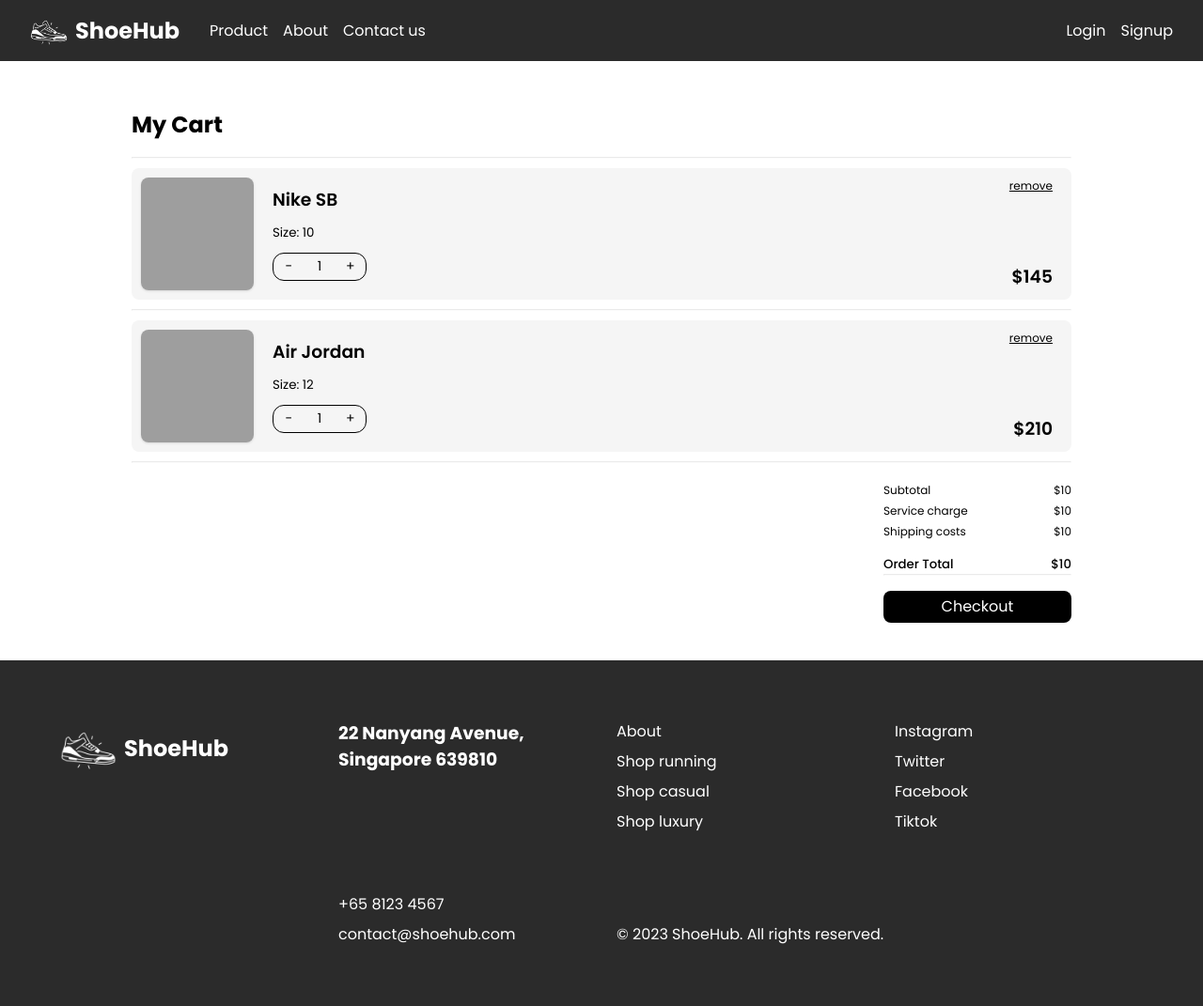
After one commit to johnsuharjono/shoehub, a PHP site: page /cart.php in a window 1280 px wide. The commit adds this page. Shown: the whole page at 94% size. Run offline with PHP 8.4, Linux system fonts and the light colour scheme; grey boxes are pictures that could not be loaded.

Commit message:
Kelvin: cart page, payment successful

```diff
--- /dev/null
+++ b/cart.php
@@ -0,0 +1,114 @@
+<!DOCTYPE html>
+<html lang="en">
+
+<head>
+  <meta charset="UTF-8">
+  <meta name="viewport" content="width=device-width, initial-scale=1.0">
+  <title>Shoehub</title>
+  <link rel='stylesheet' href='css/reset.css'>
+  <link rel="stylesheet" href="css/global.css">
+  <link rel='stylesheet' href='css/cart.css'>
+  <link rel="preconnect" href="https://fonts.googleapis.com">
+  <link rel="preconnect" href="https://fonts.gstatic.com" crossorigin>
+  <link href="https://fonts.googleapis.com/css2?family=Poppins:wght@300;400;500;600;700&display=swap" rel="stylesheet">
+  <script src="js/quantity-counter.js" defer></script>
+  <script src="js/checkout-logic.js" defer></script>
+</head>
+
+<body>
+  <?php
+  include_once 'components/navbar.php';
+  ?>
+
+  <div class="cart-wrapper">
+    <div class="cart">
+      <h2 class="my-cart-text">My Cart</h2>
+      <hr />
+
+      <?php
+      class Product {
+        public $name;
+        public $size;
+        public $unitPrice;
+
+        public function __construct($name, $size, $unitPrice) {
+            $this->name = $name;
+            $this->size = $size;
+            $this->unitPrice = $unitPrice;
+        }
+      }
+
+      $p1 = new Product("Nike SB", "10", 145);
+      $p2 = new Product("Air Jordan", "12", 210);
+      $products = [$p1, $p2];
+
+      foreach ($products as $product) {
+        echo "
+          <div class='card-wrapper'>
+            <div class='card'>
+              <div class='card-image'>
+                <img src='https://source.unsplash.com/black-and-black-and-white-converse-all-star-high-top-sneakers-mWYhrOiAgmA'>
+              </div>
+              <div class='card-text'>
+                <h3>$product->name</h3>
+                <p>Size: $product->size</p>
+                <div class='counter-wrapper'>
+                  <span class='counter-minus'>-</span>
+                  <span class='counter-number'>1</span>
+                  <span class='counter-plus'>+</span>
+                </div>
+              </div>
+              <div class='card-misc'>
+                <span class='remove'>remove</span>
+                <div class='card-price'>
+                  <h3>\$$product->unitPrice</h3>
+                </div>
+              </div>
+            </div>
+            <hr />
+          </div>
+        ";
+      }
+      ?>
+
+      <div class='price-wrapper'>
+        <div class='price'>
+          <div class='price-breakdown'>
+            <div class='row'>
+              <span class='description'>Subtotal</span>
+              <span>$10</span>
+            </div>
+            <div class='row'>
+              <span class='description'>Service charge</span>
+              <span>$10</span>
+            </div>
+            <div class='row'>
+              <span class='description'>Shipping costs</span>
+              <span>$10</span>
+            </div>
+          </div>
+          <div>
+            <div class='row'>
+              <h5 class='description'>Order Total</h5>
+              <h5>$10</h5>
+            </div>
+            <hr />
+          </div>
+          <a href='payment-successful.php'>
+            <button class='checkout-button'>Checkout</button>
+          </a>
+        </div>
+      </div>
+    </div>
+
+  </div>
+
+
+
+  <?php
+  include_once 'components/footer.php';
+  ?>
+
+</body>
+
+</html>
--- a/components/navbar.php
+++ b/components/navbar.php
@@ -20,6 +20,7 @@ session_start();
       <?php
       if (isset($_SESSION["userId"])) {
         $firstName = explode(" ", $_SESSION["userName"])[0];
+        echo "<li><a href='cart.php'>Cart</a></li>";
         echo "<p class='nav__user'>Hello, " . $firstName . "!</p>";
         echo "<li><a href='includes/signout.inc.php'>Logout</a></li>";
       } else {
--- /dev/null
+++ b/css/cart.css
@@ -0,0 +1,144 @@
+.cart-wrapper {
+  display: flex;
+  justify-content: center;
+  min-height: 600px;
+  margin-top: 30px;
+}
+
+.cart-wrapper hr {
+  opacity: 0.2;
+}
+
+.cart {
+  width: 1000px;
+  margin: 20px;
+}
+
+.my-cart-text {
+  margin-bottom: 16px;
+}
+
+.card {
+  width: 100%;
+  margin: 10px 0;
+  padding: 10px;
+  height: 140px;
+  border-radius: 8px;
+  background-color: whitesmoke;
+  display: flex;
+  align-items: center;
+  gap: 20px;
+}
+
+.card-image > img {
+  width: 120px;
+  min-height: 120px;
+  max-height: 120px;
+  object-fit: cover;
+  object-position: center;
+  border-radius: 8px;
+  box-shadow: 0 1px 3px 0 rgb(0 0 0 / 0.1), 0 1px 2px -1px rgb(0 0 0 / 0.1);
+}
+
+.card-text {
+  flex: 1;
+  display: flex;
+  height: 100%;
+  flex-direction: column;
+  justify-content: space-evenly;
+}
+
+.card-text > h3 {
+  font-weight: 600;
+}
+
+.card-text > p {
+  font-size: smaller;
+}
+
+.counter-wrapper {
+  height: 30px;
+  width: 100px;
+  display: flex;
+  align-items: center;
+  justify-content: center;
+  border-radius: 12px;
+  background-color: transparent;
+  border: solid #000 1px;
+}
+
+.counter-wrapper > span {
+  width: 100%;
+  text-align: center;
+  font-size: 14px;
+  cursor: pointer;
+}
+
+.counter-number {
+  pointer-events: none;
+}
+
+.card-misc {
+  display: flex;
+  flex-direction: column;
+  justify-content: space-between;
+  height: 100%;
+  margin-right: 10px;
+}
+
+.card-misc .remove {
+  font-size: 12px;
+  text-decoration: underline;
+  cursor: pointer;
+}
+
+.card-price > h3 {
+  text-align: right;
+  font-weight: 600;
+}
+
+.price-wrapper {
+  display: flex;
+  justify-content: end;
+  margin: 20px 0;
+}
+
+.price {
+  display: flex;
+  flex-direction: column;
+  gap: 16px;
+  width: 200px;
+}
+
+.price-breakdown {
+  display: flex;
+  flex-direction: column;
+  gap: 4px;
+}
+
+.price-breakdown span {
+  font-size: 12px;
+}
+
+.row {
+  display: flex;
+  justify-content: space-between;
+}
+
+.price-breakdown .description {
+  flex: 1;
+}
+
+.price h5 {
+  font-weight: 500;
+}
+
+.checkout-button {
+  background-color: #000;
+  color: #fff;
+  border-radius: 8px;
+  border: none;
+  padding: 5px;
+  cursor: pointer;
+  width: 100%;
+}
--- a/includes/functions.inc.php
+++ b/includes/functions.inc.php
@@ -36,7 +36,7 @@ function passwordMatch($password, $passwordRepeat)
 
 function emailExists($conn, $email)
 {
-  $sql = "SELECT * FROM users WHERE email = ?;";
+  $sql = "SELECT * FROM user WHERE email = ?;";
   $stmt = mysqli_stmt_init($conn);
   if (!mysqli_stmt_prepare($stmt, $sql)) {
     header("location: ../signup.php?error=stmtfailed");
@@ -61,7 +61,7 @@ function emailExists($conn, $email)
 
 function createUser($conn, $name, $email, $password)
 {
-  $sql = "INSERT INTO users (name, email, password) VALUES (?, ?, ?);";
+  $sql = "INSERT INTO user (name, email, password) VALUES (?, ?, ?);";
   $stmt = mysqli_stmt_init($conn);
   if (!mysqli_stmt_prepare($stmt, $sql)) {
     header("location: ../signup.php?error=stmtfailed");
--- /dev/null
+++ b/js/checkout-logic.js
@@ -0,0 +1,6 @@
+const checkoutButton = document.querySelector('.checkout-button');
+
+checkoutButton.addEventListener('click', e => {
+  console.log('test');
+  alert('Add email and db logic here');
+});
--- /dev/null
+++ b/js/quantity-counter.js
@@ -0,0 +1,20 @@
+const allPlus = document.querySelectorAll('.counter-plus');
+const allMinus = document.querySelectorAll('.counter-minus');
+const allNumber = document.querySelectorAll('.counter-number');
+
+allPlus.forEach((plus, idx) => {
+  plus.addEventListener('click', e => {
+    number = allNumber[idx];
+    number.innerHTML = parseInt(number.innerHTML, 10) + 1;
+  });
+});
+
+allMinus.forEach((minus, idx) => {
+  minus.addEventListener('click', e => {
+    number = allNumber[idx];
+    const currNumber = parseInt(number.innerHTML, 10);
+    if (currNumber > 1) {
+      number.innerHTML = parseInt(number.innerHTML, 10) - 1;
+    }
+  });
+});
--- a/login.php
+++ b/login.php
@@ -4,7 +4,7 @@
 <head>
   <meta charset="UTF-8">
   <meta name="viewport" content="width=device-width, initial-scale=1.0">
-  <title>Document</title>
+  <title>Shoehub</title>
   <link rel='stylesheet' href='css/reset.css'>
   <link rel="stylesheet" href="css/global.css">
   <link rel="preconnect" href="https://fonts.googleapis.com">
--- a/signup.php
+++ b/signup.php
@@ -4,7 +4,7 @@
 <head>
   <meta charset="UTF-8">
   <meta name="viewport" content="width=device-width, initial-scale=1.0">
-  <title>Document</title>
+  <title>Shoehub</title>
   <link rel='stylesheet' href='css/reset.css'>
   <link rel="stylesheet" href="css/global.css">
   <link rel="preconnect" href="https://fonts.googleapis.com">
```
Also changed, not shown: css/paymentSuccessful.css (added, +21 -0 lines), db/init.sql (added, +45 -0 lines), payment-successful.php (added, +36 -0 lines), assets/payment-successful.png (added), 1 other file.
